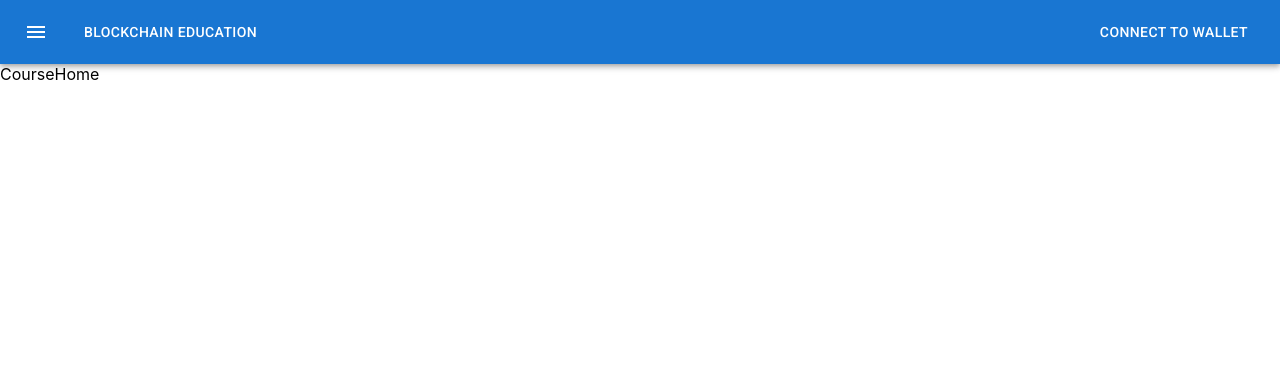
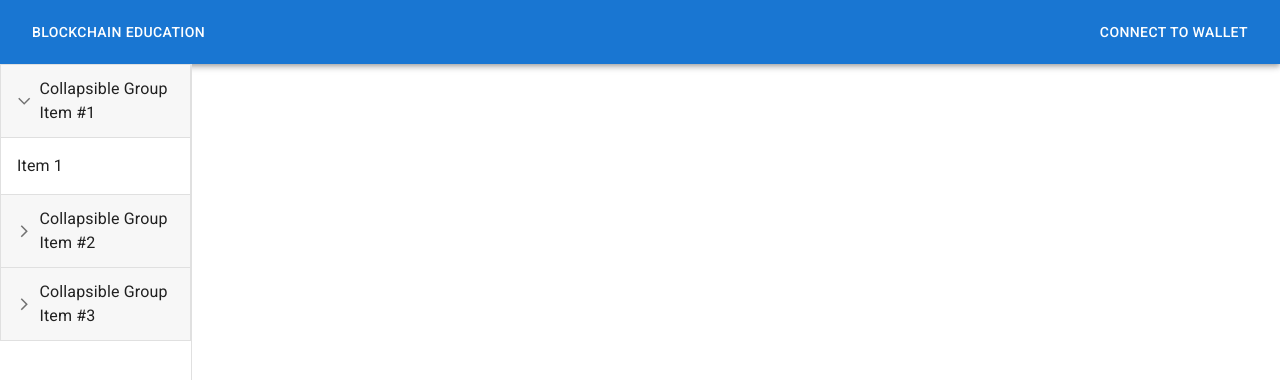
Before and after one commit to KyleStrout/Gator.sol, a React (Create React App) app: page /course-home in a window 1280 px wide. Shown: the top 380 px of the page. Built offline with nearby package versions, Linux system fonts and the light colour scheme.

Commit message:
Add side nav and accordion

```diff
--- a/src/components/CourseHome/CourseHome.js
+++ b/src/components/CourseHome/CourseHome.js
@@ -1,13 +1,31 @@
-import { Box } from "@mui/material";
-
+import * as React from "react";
+import Box from "@mui/material/Box";
+import Drawer from "@mui/material/Drawer";
+import SideNavAccordion from "../SideNavAccordion";
+import Container from "@mui/material/Container";
 export default function CourseHome() {
   return (
     <Box
       sx={{
         width: "100%",
+        height: "100%",
       }}
     >
-      CourseHome
+      <Drawer
+        sx={{
+          flexShrink: 0,
+          "& .MuiDrawer-paper": {
+            width: "12rem",
+            boxSizing: "border-box",
+            top: "4rem",
+          },
+        }}
+        variant="permanent"
+        anchor="left"
+      >
+        <SideNavAccordion />
+      </Drawer>
+      <Container></Container>
     </Box>
   );
 }
--- a/src/components/Navbar/Navbar.js
+++ b/src/components/Navbar/Navbar.js
@@ -6,11 +6,7 @@
 import Button from "@mui/material/Button";
 import IconButton from "@mui/material/IconButton";
 import MenuIcon from "@mui/icons-material/Menu";
-import { Link } from "react-router-dom";
 import { useNavigate } from "react-router-dom";
-// const pages = []
-
-// const ResponsiveAppBar = () => {};
 
 export default function Navbar() {
   let navigate = useNavigate();
@@ -18,15 +14,6 @@
     <Box sx={{ flexGrow: 1, height: "4rem" }}>
       <AppBar position="static">
         <Toolbar>
-          <IconButton
-            size="large"
-            edge="start"
-            color="inherit"
-            aria-label="menu"
-            sx={{ mr: 2 }}
-          >
-            <MenuIcon />
-          </IconButton>
           <Typography variant="h6" component="div" sx={{ flexGrow: 1 }}>
             <Button
               onClick={() => {
--- /dev/null
+++ b/src/components/SideNavAccordion/SideNavAccordion.js
@@ -0,0 +1,89 @@
+import * as React from "react";
+import { styled } from "@mui/material/styles";
+import ArrowForwardIosSharpIcon from "@mui/icons-material/ArrowForwardIosSharp";
+import MuiAccordion from "@mui/material/Accordion";
+import MuiAccordionSummary from "@mui/material/AccordionSummary";
+import MuiAccordionDetails from "@mui/material/AccordionDetails";
+import Typography from "@mui/material/Typography";
+
+const Accordion = styled((props) => (
+  <MuiAccordion disableGutters elevation={0} square {...props} />
+))(({ theme }) => ({
+  border: `1px solid ${theme.palette.divider}`,
+  "&:not(:last-child)": {
+    borderBottom: 0,
+  },
+  "&:before": {
+    display: "none",
+  },
+}));
+
+const AccordionSummary = styled((props) => (
+  <MuiAccordionSummary
+    expandIcon={<ArrowForwardIosSharpIcon sx={{ fontSize: "0.9rem" }} />}
+    {...props}
+  />
+))(({ theme }) => ({
+  backgroundColor:
+    theme.palette.mode === "dark"
+      ? "rgba(255, 255, 255, .05)"
+      : "rgba(0, 0, 0, .03)",
+  flexDirection: "row-reverse",
+  "& .MuiAccordionSummary-expandIconWrapper.Mui-expanded": {
+    transform: "rotate(90deg)",
+  },
+  "& .MuiAccordionSummary-content": {
+    marginLeft: theme.spacing(1),
+  },
+}));
+
+const AccordionDetails = styled(MuiAccordionDetails)(({ theme }) => ({
+  padding: theme.spacing(2),
+  borderTop: "1px solid rgba(0, 0, 0, .125)",
+}));
+
+export default function SideNavAccordion() {
+  const [expanded, setExpanded] = React.useState("panel1");
+
+  const handleChange = (panel) => (event, newExpanded) => {
+    setExpanded(newExpanded ? panel : false);
+  };
+
+  return (
+    <div>
+      <Accordion
+        expanded={expanded === "panel1"}
+        onChange={handleChange("panel1")}
+      >
+        <AccordionSummary aria-controls="panel1d-content" id="panel1d-header">
+          <Typography>Collapsible Group Item #1</Typography>
+        </AccordionSummary>
+        <AccordionDetails>
+          <Typography>Item 1</Typography>
+        </AccordionDetails>
+      </Accordion>
+      <Accordion
+        expanded={expanded === "panel2"}
+        onChange={handleChange("panel2")}
+      >
+        <AccordionSummary aria-controls="panel2d-content" id="panel2d-header">
+          <Typography>Collapsible Group Item #2</Typography>
+        </AccordionSummary>
+        <AccordionDetails>
+          <Typography>Item 2</Typography>
+        </AccordionDetails>
+      </Accordion>
+      <Accordion
+        expanded={expanded === "panel3"}
+        onChange={handleChange("panel3")}
+      >
+        <AccordionSummary aria-controls="panel3d-content" id="panel3d-header">
+          <Typography>Collapsible Group Item #3</Typography>
+        </AccordionSummary>
+        <AccordionDetails>
+          <Typography>Item 3</Typography>
+        </AccordionDetails>
+      </Accordion>
+    </div>
+  );
+}
--- /dev/null
+++ b/src/components/SideNavAccordion/index.js
@@ -0,0 +1,2 @@
+import SideNavAccordion from "./SideNavAccordion";
+export default SideNavAccordion;
```
Also changed, not shown: src/components/SideNav/SideNav.js (deleted, +0 -16 lines), 1 other file (tests, documents, lock files or other folders).
